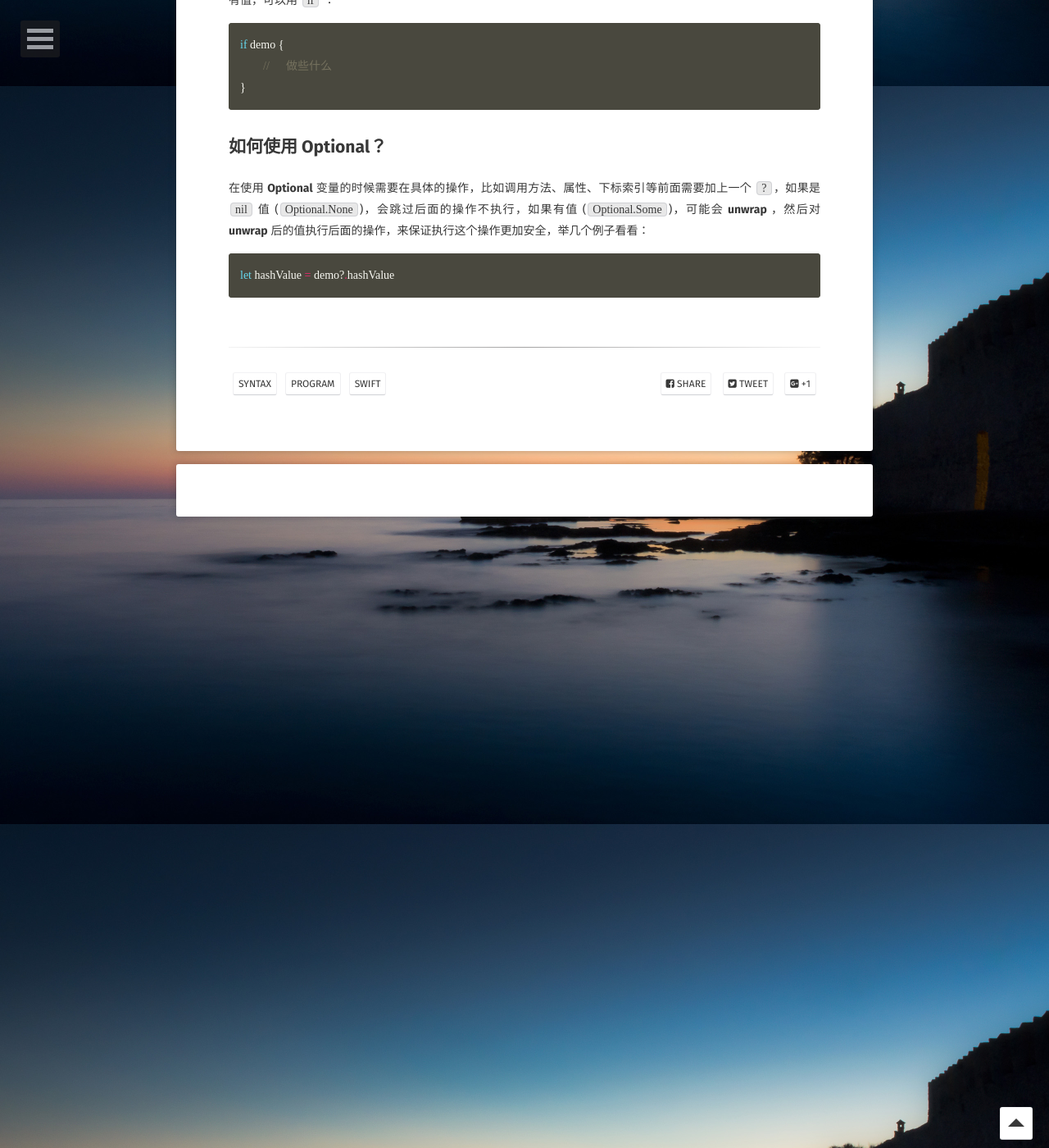
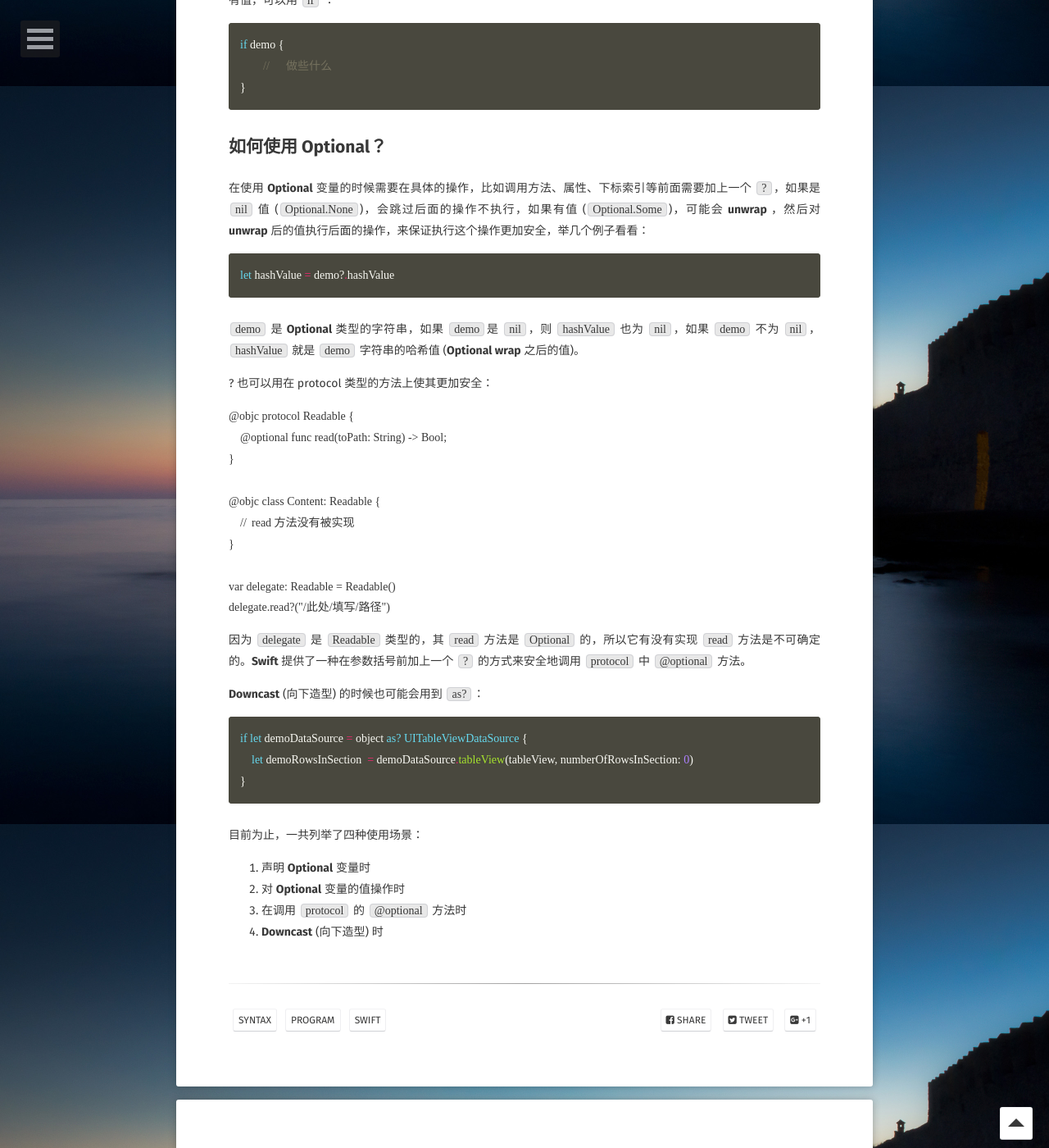
Before and after one commit to AurevoirXavier/deprecated-AurevoirXavier.github.io, a Jekyll site: the page built from _posts/2017-4-25-questionMarkExclamatoryMarkSwift.md, in a window 1280 px wide and 1400 px high, scrolled down 1695 px. Shown: the whole window at 82% size. Built offline with Jekyll 4.4.1, drawn with Linux system fonts in a browser that asks for light colours; some web fonts are replaced; comment, search, counter and statistics services are not loaded.

Commit message:
19:01/04/25/17

````diff
--- a/_posts/2017-4-25-questionMarkExclamatoryMarkSwift.md
+++ b/_posts/2017-4-25-questionMarkExclamatoryMarkSwift.md
@@ -67,3 +67,36 @@ if demo {
 ```swift
 let hashValue = demo?.hashValue
 ```
+
+`demo` 是 **Optional** 类型的字符串，如果 `demo`是 `nil`，则 `hashValue` 也为 `nil`，如果 `demo` 不为 `nil`，`hashValue` 就是 `demo` 字符串的哈希值 (**Optional wrap** 之后的值)。
+
+? 也可以用在 protocol 类型的方法上使其更加安全：
+
+```Swift
+@objc protocol Readable {
+    @optional func read(toPath: String) -> Bool;
+}
+
+@objc class Content: Readable {
+    //	read 方法没有被实现
+}
+
+var delegate: Readable = Readable()
+delegate.read?("/此处/填写/路径")
+```
+因为 `delegate` 是 `Readable` 类型的，其 `read` 方法是 `Optional` 的，所以它有没有实现 `read` 方法是不可确定的。**Swift** 提供了一种在参数括号前加上一个 `?` 的方式来安全地调用 `protocol` 中 `@optional` 方法。
+
+**Downcast** (向下造型) 的时候也可能会用到 `as?`：
+
+```swift
+if let demoDataSource = object as? UITableViewDataSource {
+    let demoRowsInSection  = demoDataSource.tableView(tableView, numberOfRowsInSection: 0)
+}
+```
+
+目前为止，一共列举了四种使用场景：
+
+1. 声明 **Optional** 变量时
+2. 对 **Optional** 变量的值操作时
+3. 在调用 `protocol` 的 `@optional` 方法时
+4. **Downcast** (向下造型) 时
````
Also changed, not shown: _posts/2017-4-19-tsdmWorker.md (+5 -1 lines).
